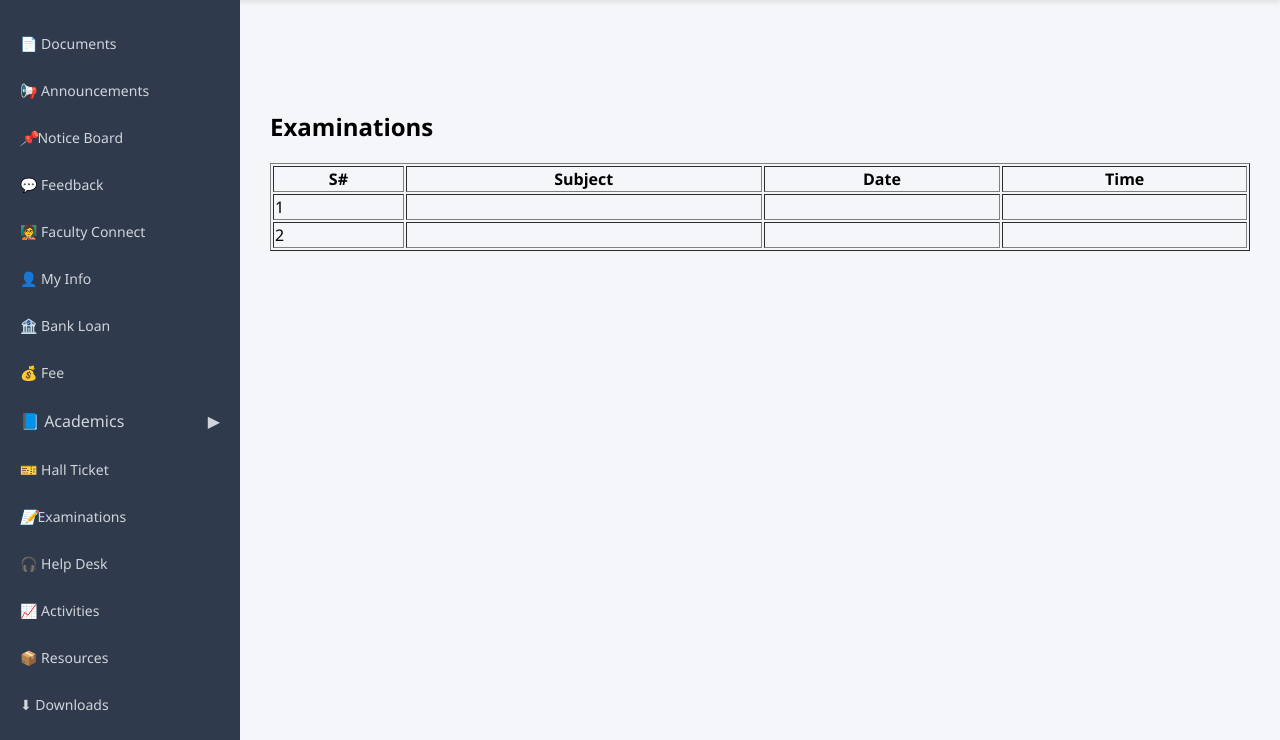
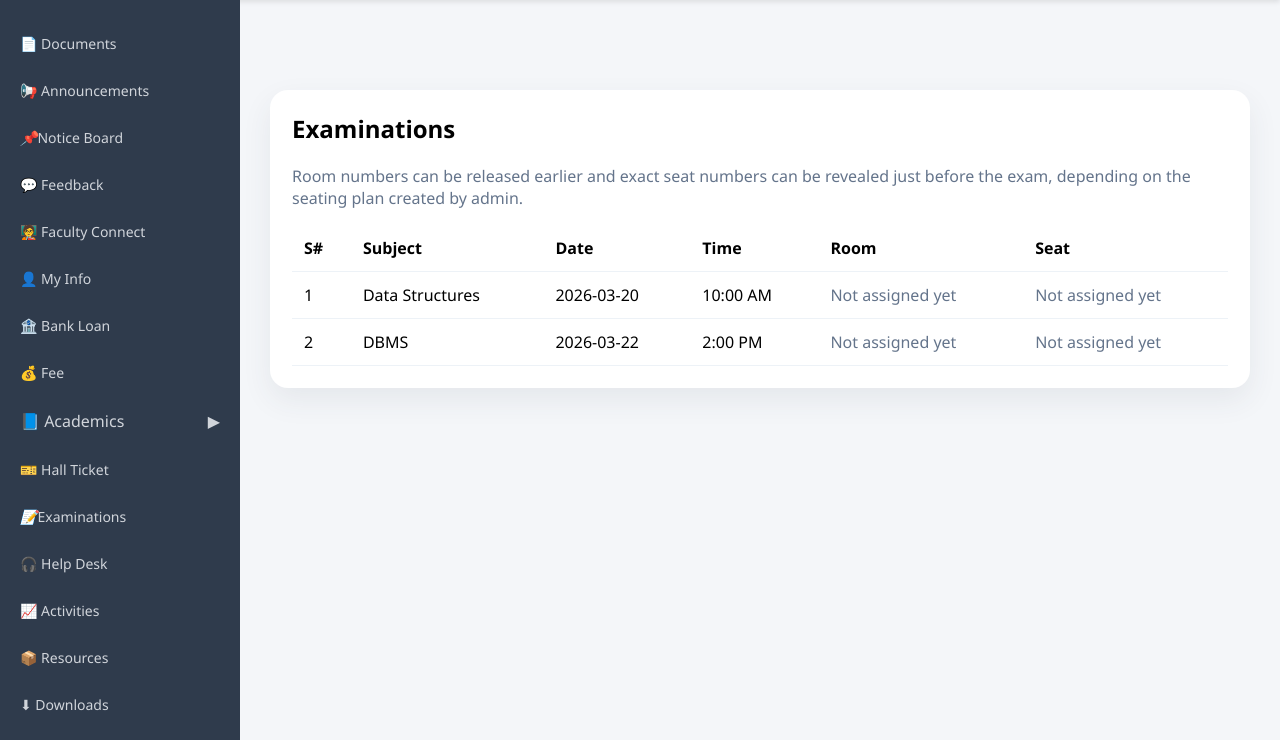
Before and after one commit to Abhishek12prog/SIS, a Flask app: page /student_examinations in a window 1280 px wide. Shown: the part 60-800 px from the top of the page. Run offline with Flask 3, Linux system fonts and the light colour scheme; a user stored in the database is signed in; data comes from the database, SQL or seed files in the repository; data that the repository does not hold is empty; parts of the project's set-up code (start-up, migrations or seed data) failed here and were passed over.

Commit message:
Update student_examinations.html

```diff
--- a/templates/student_examinations.html
+++ b/templates/student_examinations.html
@@ -1,26 +1,88 @@
 {% extends "base_student.html" %}
+{% block content %}
+<style>
+    .card {
+        background: white;
+        border-radius: 18px;
+        box-shadow: 0 12px 30px rgba(47, 59, 76, 0.08);
+        padding: 22px;
+        margin-bottom: 22px;
+    }
 
-{% block content %}
+    table {
+        width: 100%;
+        border-collapse: collapse;
+    }
 
-<h2>Examinations</h2>
+    th, td {
+        text-align: left;
+        padding: 12px;
+        border-bottom: 1px solid #edf2f7;
+        vertical-align: top;
+    }
 
-<table border="1" width="100%">
+    .pill {
+        display: inline-block;
+        padding: 6px 10px;
+        border-radius: 999px;
+        background: #e8eef6;
+        color: #22313f;
+        font-size: 12px;
+        font-weight: 700;
+    }
+
+    .hidden-note {
+        color: #92400e;
+        background: #fff7ed;
+        padding: 7px 10px;
+        border-radius: 10px;
+        display: inline-block;
+    }
+</style>
+
+<div class="card">
+    <h2 style="margin-top: 0;">Examinations</h2>
+    <p style="color: #64748b;">Room numbers can be released earlier and exact seat numbers can be revealed just before the exam, depending on the seating plan created by admin.</p>
+
+    <table>
+        <thead>
             <tr>
                 <th>S#</th>
                 <th>Subject</th>
                 <th>Date</th>
                 <th>Time</th>
+                <th>Room</th>
+                <th>Seat</th>
             </tr>
-
+        </thead>
+        <tbody>
             {% for exam in exams %}
             <tr>
                 <td>{{ loop.index }}</td>
-    <td>{{ exam[0] }}</td>
-    <td>{{ exam[1] }}</td>
-    <td>{{ exam[2] }}</td>
+                <td>{{ exam.subject_name }}</td>
+                <td>{{ exam.exam_date }}</td>
+                <td>{{ exam.exam_time }}</td>
+                <td>
+                    {% if exam.room_number and exam.room_is_visible %}
+                        <span class="pill">{{ exam.room_number }}</span>
+                    {% elif exam.room_number %}
+                        <span class="hidden-note">Room will be shown later</span>
+                    {% else %}
+                        <span style="color: #64748b;">Not assigned yet</span>
+                    {% endif %}
+                </td>
+                <td>
+                    {% if exam.seat_label and exam.seat_is_visible %}
+                        <span class="pill">{{ exam.seat_label }}</span>
+                    {% elif exam.seat_label %}
+                        <span class="hidden-note">Seat will be revealed shortly before the exam</span>
+                    {% else %}
+                        <span style="color: #64748b;">Not assigned yet</span>
+                    {% endif %}
+                </td>
             </tr>
             {% endfor %}
-
+        </tbody>
     </table>
-
+</div>
 {% endblock %}
```
Lines whose indentation alone changed are shown as unchanged.
